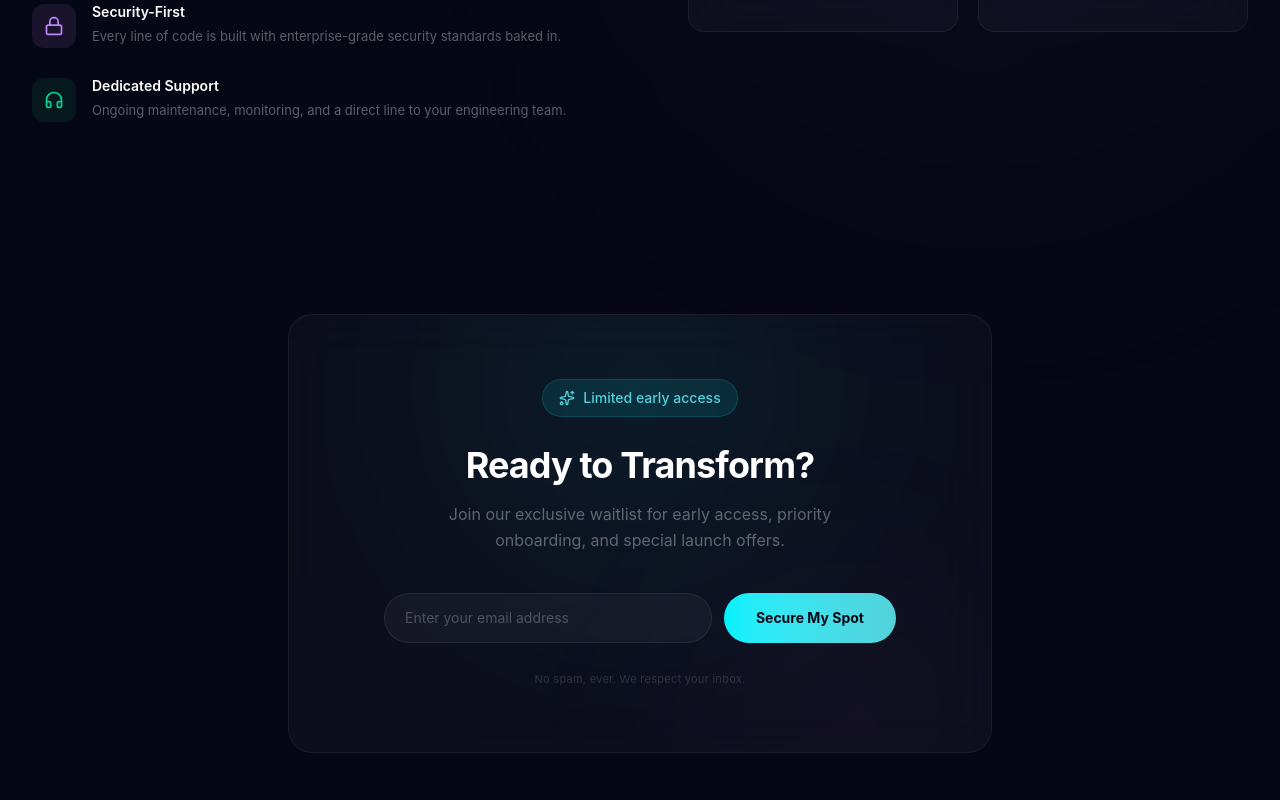
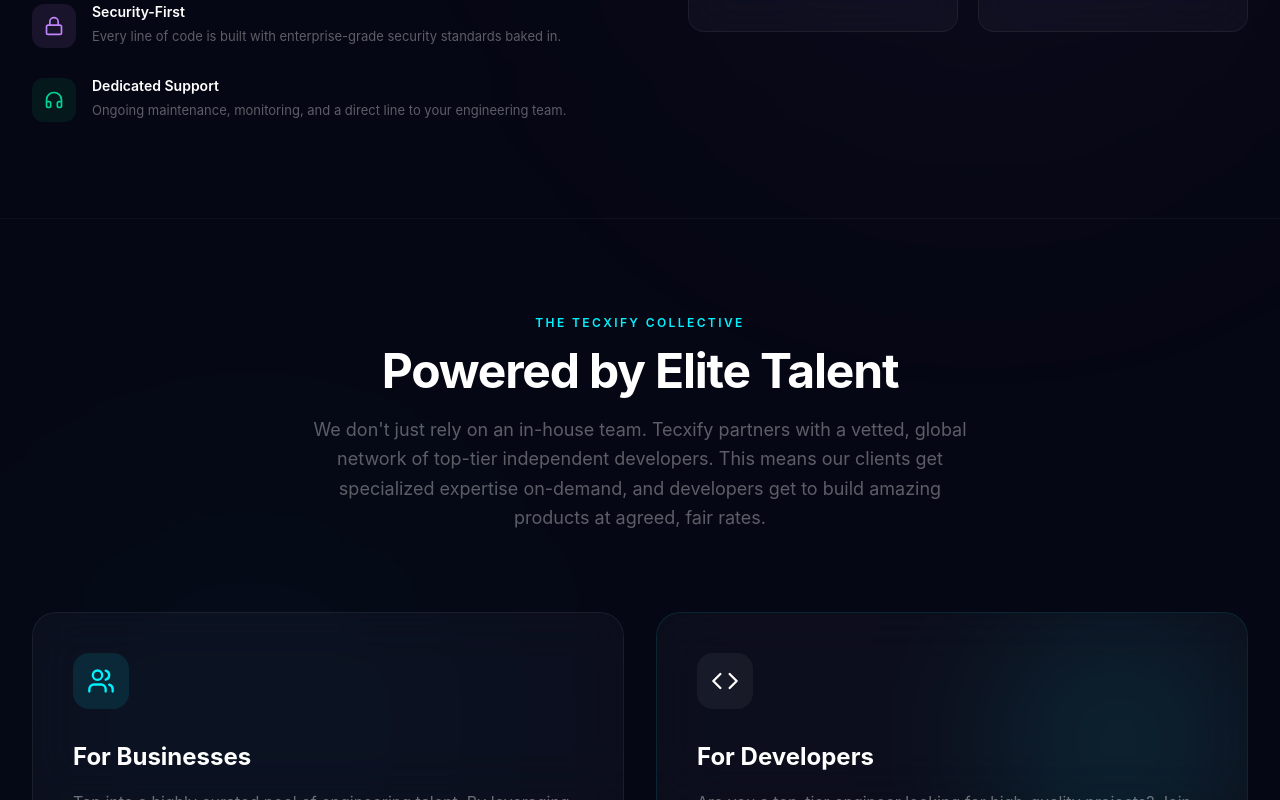
Before and after one commit to musilapeter/profile, a React (Vite) app: page / in a window 1280 px wide. Shown: the part 2000-2800 px from the top of the page. Built offline with nearby package versions, Linux system fonts and the light colour scheme.

Commit message:
feat: add Talent Network section to articulate business model

```diff
--- a/src/App.tsx
+++ b/src/App.tsx
@@ -2,6 +2,7 @@
 import Hero from './components/Hero';
 import Services from './components/Services';
 import WhyUs from './components/WhyUs';
+import TalentNetwork from './components/TalentNetwork';
 import Waitlist from './components/Waitlist';
 import Footer from './components/Footer';
 
@@ -17,6 +18,7 @@
         <Hero />
         <Services />
         <WhyUs />
+        <TalentNetwork />
         <Waitlist />
       </main>
       <Footer />
--- a/src/components/Navbar.tsx
+++ b/src/components/Navbar.tsx
@@ -14,6 +14,7 @@
   const links = [
     { label: 'Services', href: '#services' },
     { label: 'Why Us', href: '#why' },
+    { label: 'Network', href: '#network' },
     { label: 'Waitlist', href: '#waitlist' },
   ];
 
--- /dev/null
+++ b/src/components/TalentNetwork.tsx
@@ -0,0 +1,97 @@
+import { Users, Code, ArrowRight } from 'lucide-react';
+import { useEffect, useRef } from 'react';
+
+export default function TalentNetwork() {
+  const sectionRef = useRef<HTMLDivElement>(null);
+
+  useEffect(() => {
+    const observer = new IntersectionObserver(
+      (entries) => {
+        entries.forEach((entry) => {
+          if (entry.isIntersecting) {
+            entry.target.classList.add('opacity-100', 'translate-y-0');
+            entry.target.classList.remove('opacity-0', 'translate-y-10');
+          }
+        });
+      },
+      { threshold: 0.1 }
+    );
+    const elements = sectionRef.current?.querySelectorAll('.reveal-elem');
+    elements?.forEach((el) => observer.observe(el));
+    return () => observer.disconnect();
+  }, []);
+
+  return (
+    <section id="network" className="relative py-10 sm:py-16 lg:py-24 border-t border-white/[0.04]" ref={sectionRef}>
+      {/* Decorative background element */}
+      <div className="absolute top-1/2 left-0 -translate-y-1/2 w-[500px] h-[500px] bg-brand-500/[0.03] rounded-full blur-[140px] pointer-events-none" />
+
+      <div className="max-w-7xl mx-auto px-5 sm:px-8 relative z-10">
+        <div className="text-center mb-16 lg:mb-20 reveal-elem opacity-0 translate-y-10 transition-all duration-700">
+          <p className="text-brand-500 text-xs font-semibold uppercase tracking-[0.2em] mb-4">
+            The Tecxify Collective
+          </p>
+          <h2 className="text-3xl sm:text-4xl lg:text-5xl font-bold tracking-tight mb-5">
+            Powered by Elite Talent
+          </h2>
+          <p className="text-white/35 max-w-2xl mx-auto text-base sm:text-lg leading-relaxed">
+            We don't just rely on an in-house team. Tecxify partners with a vetted, global network of top-tier independent developers. This means our clients get specialized expertise on-demand, and developers get to build amazing products at agreed, fair rates.
+          </p>
+        </div>
+
+        <div className="grid grid-cols-1 md:grid-cols-2 gap-6 lg:gap-8">
+          {/* For Businesses */}
+          <div className="glass rounded-3xl p-8 sm:p-10 card-glow reveal-elem opacity-0 translate-y-10 transition-all duration-700 delay-100">
+            <div className="w-14 h-14 rounded-2xl bg-brand-500/10 flex items-center justify-center mb-8">
+              <Users className="w-7 h-7 text-brand-500" />
+            </div>
+            <h3 className="text-2xl font-bold mb-4">For Businesses</h3>
+            <p className="text-white/40 leading-relaxed mb-8">
+              Tap into a highly curated pool of engineering talent. By leveraging our partner network, we assemble the perfect team for your specific tech stack, ensuring rapid delivery, extreme scalability, and competitive pricing without compromising quality.
+            </p>
+            <ul className="space-y-3 mb-8">
+              {['Vetted engineering talent', 'Faster project turnaround', 'Cost-effective scaling'].map((item) => (
+                <li key={item} className="flex items-center gap-3 text-sm text-white/60">
+                  <div className="w-1.5 h-1.5 rounded-full bg-brand-500" />
+                  {item}
+                </li>
+              ))}
+            </ul>
+            <a href="#waitlist" className="inline-flex items-center gap-2 text-sm font-semibold text-brand-400 hover:text-brand-300 transition-colors">
+              Source talent for your project <ArrowRight className="w-4 h-4" />
+            </a>
+          </div>
+
+          {/* For Developers */}
+          <div className="glass rounded-3xl p-8 sm:p-10 border border-brand-500/10 relative overflow-hidden reveal-elem opacity-0 translate-y-10 transition-all duration-700 delay-200">
+            {/* Subtle glow specifically for the dev card */}
+            <div className="absolute top-0 right-0 w-64 h-64 bg-brand-500/10 rounded-full blur-[80px] pointer-events-none" />
+
+            <div className="relative z-10">
+              <div className="w-14 h-14 rounded-2xl bg-white/5 flex items-center justify-center mb-8">
+                <Code className="w-7 h-7 text-white" />
+              </div>
+              <h3 className="text-2xl font-bold mb-4">For Developers</h3>
+              <p className="text-white/40 leading-relaxed mb-8">
+                Are you a top-tier engineer looking for high-quality projects? Join the Tecxify partner network. We handle the client acquisition, scoping, and project management—you focus on writing exceptional code at rates you agree on.
+              </p>
+              <ul className="space-y-3 mb-8">
+                {['Consistent pipeline of projects', 'Work at your agreed rate', 'Focus on code, not sales'].map((item) => (
+                  <li key={item} className="flex items-center gap-3 text-sm text-white/60">
+                    <div className="w-1.5 h-1.5 rounded-full bg-white/50" />
+                    {item}
+                  </li>
+                ))}
+              </ul>
+
+              {/* Dev Waitlist Trigger - Could link to a specific form or the main waitlist */}
+              <a href="#waitlist" className="inline-flex items-center justify-center w-full px-6 py-3.5 rounded-xl text-sm font-bold bg-white text-surface-dark hover:bg-white/90 transition-colors duration-300">
+                Apply to Partner Network
+              </a>
+            </div>
+          </div>
+        </div>
+      </div>
+    </section>
+  );
+}
```
